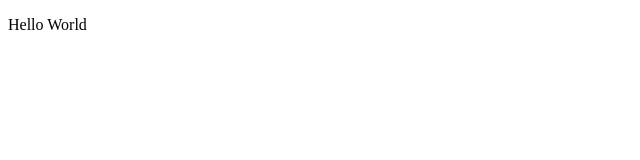
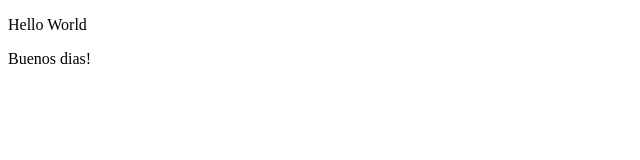
Before and after one commit to Hiroki-oso/elmundo, a plain HTML site: page index.html in a window 1280 px wide. Shown: the full height of the page, 0-640 px from the left. Drawn offline with Linux system fonts and the light colour scheme.

Commit message:
add message

```diff
--- a/index.html
+++ b/index.html
@@ -26,6 +26,7 @@
 
 <body>
   <p>Hello World</p>
+  <p>Buenos dias!</p>
 </body>
 
 </html>
```
